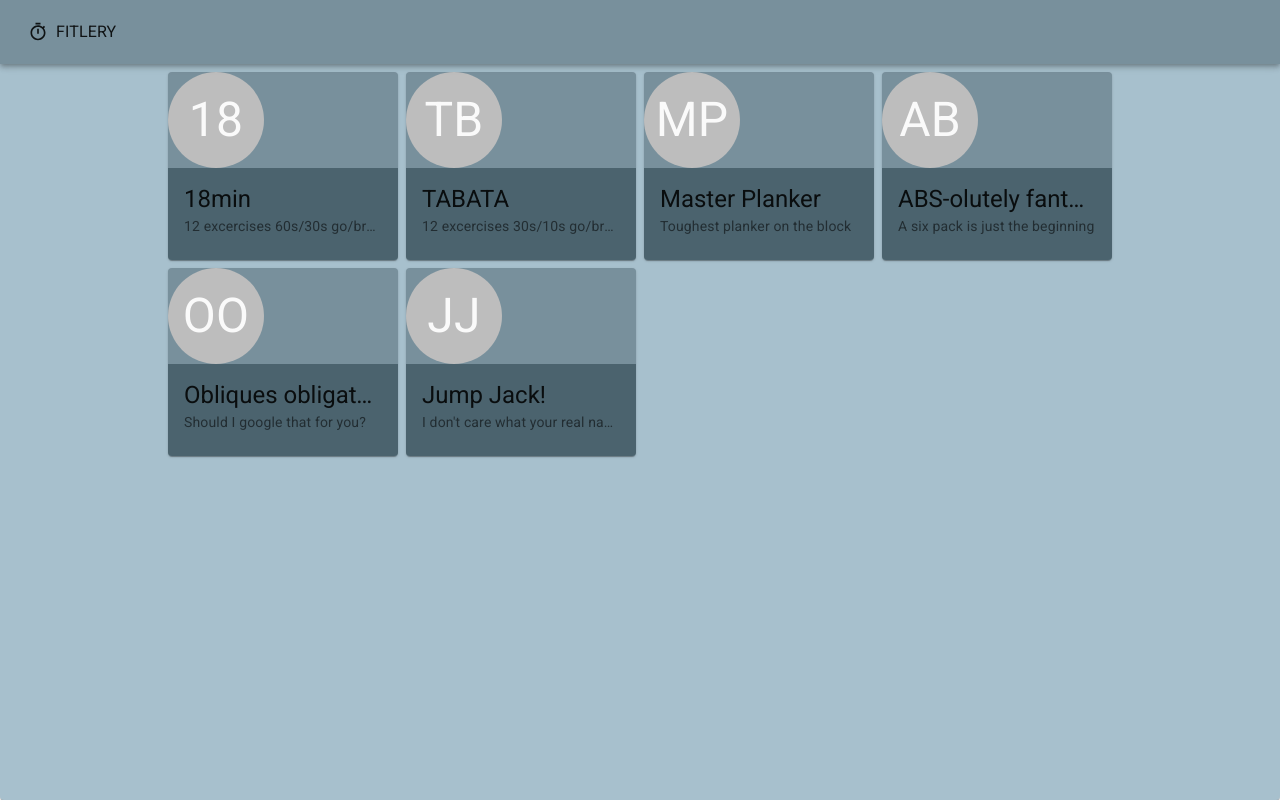
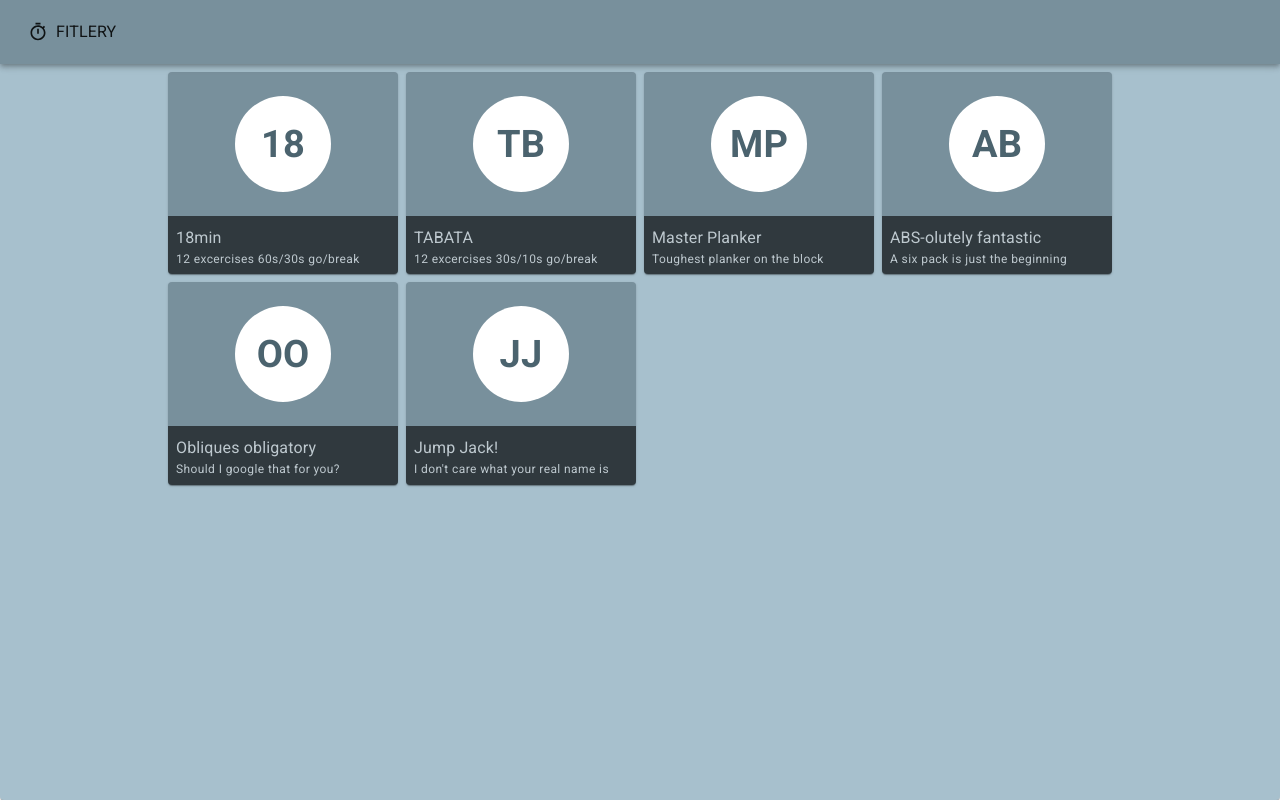
Before and after one commit to m00k/fitlery-web, a React (Create React App) app: page / in a window 1280 px wide. Built offline with nearby package versions, Linux system fonts and the light colour scheme.

Commit message:
style(workout list): style cards, grid

```diff
--- a/src/theme/theme.ts
+++ b/src/theme/theme.ts
@@ -12,6 +12,11 @@ let theme = createMuiTheme({
       },
     },
   },
+  typography: {
+    caption: {
+      lineHeight: 1.2,
+    }
+  }
 });
 theme = responsiveFontSizes(theme);
 
--- a/src/workout/WorkoutList2.tsx
+++ b/src/workout/WorkoutList2.tsx
@@ -1,4 +1,4 @@
-import { Avatar, Card, CardContent, Container, Typography } from '@material-ui/core';
+import { Avatar, Card, Container, Typography } from '@material-ui/core';
 import { createStyles, makeStyles, Theme } from '@material-ui/core/styles';
 import React from 'react';
 import { workouts } from './data';
@@ -6,16 +6,16 @@ import { workouts } from './data';
 
 const useStyles = makeStyles((theme: Theme) =>
   createStyles({
-    container: {
-      display: 'grid',
-      gridTemplateColumns: 'repeat(12, 1fr)',
-      gridGap: theme.spacing(1),
-      maxWidth: theme.breakpoints.values.md,
-      padding: theme.spacing(1),
+    avatar: {
+      fontSize: theme.typography.h2.fontSize,
+      fontWeight: theme.typography.fontWeightBold,
+      height: '6rem',
+      width: '6rem',
+      backgroundColor: theme.palette.background.paper,
+      color: theme.palette.secondary.dark
     },
     card: {
       backgroundColor: theme.palette.secondary.main,
-      width: '100%',
       [theme.breakpoints.down('xs')]: {
         gridColumn: 'span 12',
       },
@@ -26,18 +26,28 @@ const useStyles = makeStyles((theme: Theme) =>
         gridColumn: 'span 3',
       }
     },
+    container: {
+      display: 'grid',
+      gridTemplateColumns: 'repeat(12, 1fr)',
+      gridGap: theme.spacing(1),
+      maxWidth: theme.breakpoints.values.md,
+      padding: theme.spacing(1),
+    },
+    content: {
+      backgroundColor: theme.palette.common.black,
+      color: theme.palette.secondary.contrastText,
+      lineHeight: 1.2, // TODO: overrides the mui way
+      opacity: .6,
+      padding: theme.spacing(1),
+    },
     header: {
       display: 'grid',
+      alignItems: 'center',
+      justifyContent: 'center',
+      paddingBottom: theme.spacing(3),
+      paddingTop: theme.spacing(3),
+    },
 
-    },
-    avatar: {
-      fontSize: '3rem',
-      height: '6rem',
-      width: '6rem',
-    },
-    content: {
-      backgroundColor: theme.palette.secondary.dark,
-    }
   }),
 );
 
@@ -53,14 +63,14 @@ export default function WorkoutList2() {
               {workout.short}
             </Avatar>
           </div>
-          <CardContent className={classes.content}>
-            <Typography variant="h5" noWrap>
+          <div className={classes.content}>
+            <Typography variant="subtitle1" noWrap>
               {workout.title}
             </Typography>
-            <Typography variant="body2" color="textSecondary" component="p" noWrap>
+            <Typography variant="caption" component="p">
               {workout.description}
             </Typography>
-          </CardContent>
+          </div>
         </Card>
       ))}
     </Container>
```
